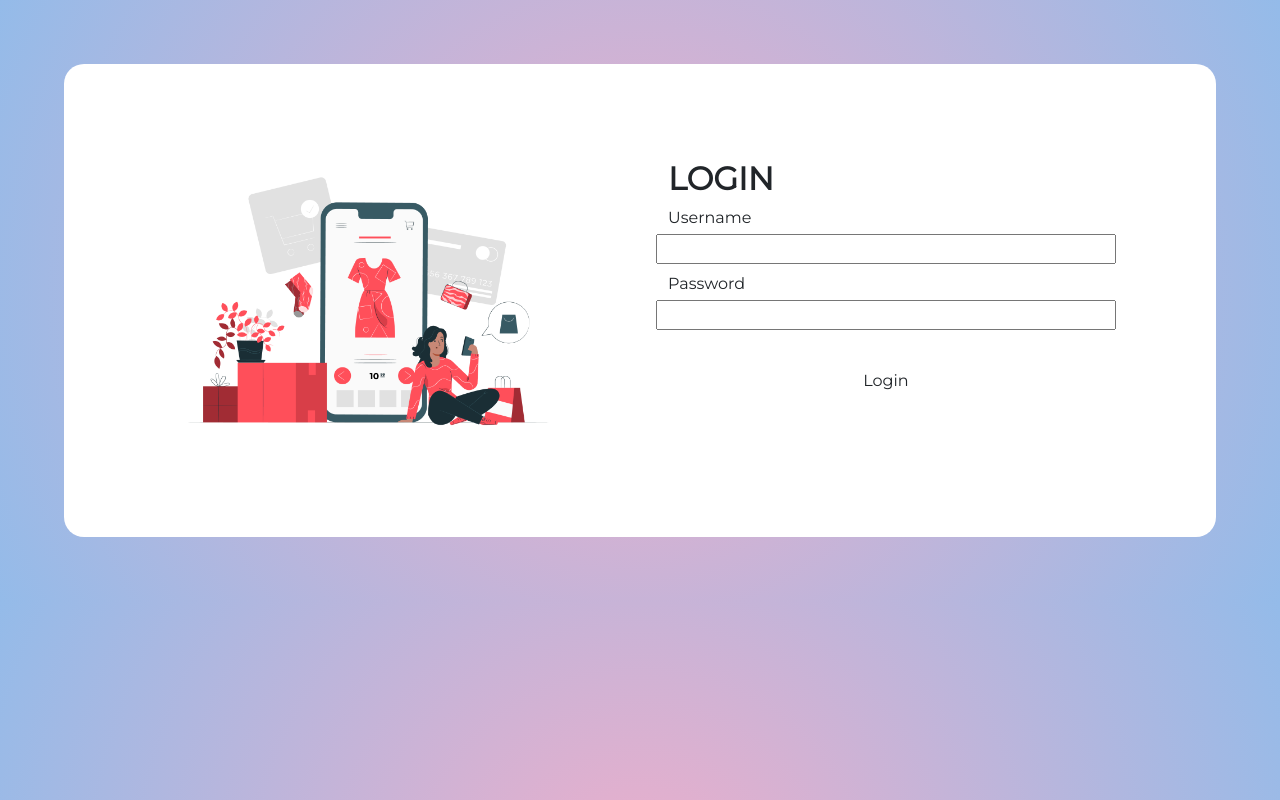
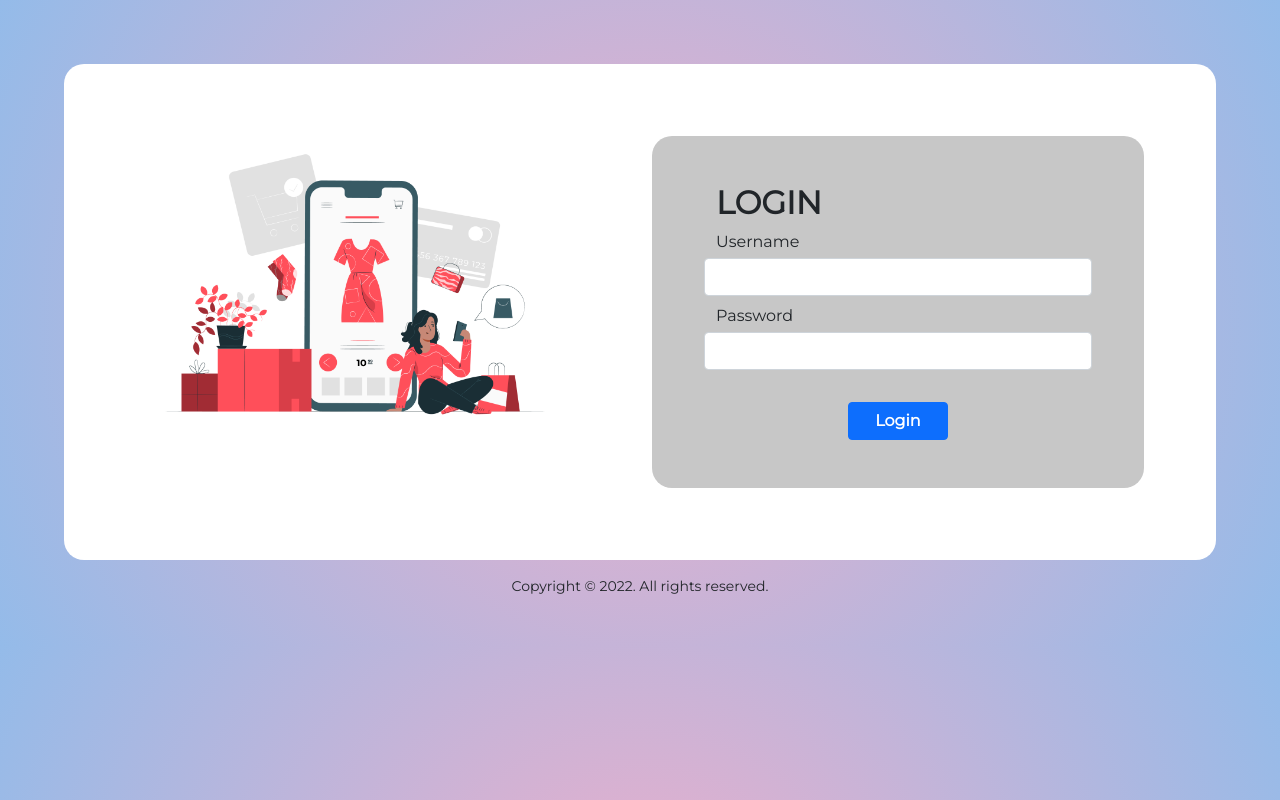
Before and after one commit to BagusSty/ThriftShop, a PHP site: page / in a window 1280 px wide. Run offline with PHP 8.4, Linux system fonts and the light colour scheme.

Commit message:
19:22 16 Maret

```diff
--- a/css/stylesheet.css
+++ b/css/stylesheet.css
@@ -17,3 +17,10 @@ body {
   width: 90%;
   align-self: center;
 }
+.form {
+  background-color: #c7c7c7;
+  border-radius: 20px;
+}
+.btn {
+  width: 100px;
+}
--- a/login.html
+++ b/login.html
@@ -4,44 +4,57 @@
     <title>Login</title>
     <meta charset="utf-8" />
     <meta name="viewport" content="width=device-width, initial-scale=1" />
-    <!-- Boostrap-->
+    <!--Boostrap-->
     <link
       href="https://cdn.jsdelivr.net/npm/bootstrap@5.1.3/dist/css/bootstrap.min.css"
       rel="stylesheet"
       integrity="sha384-1BmE4kWBq78iYhFldvKuhfTAU6auU8tT94WrHftjDbrCEXSU1oBoqyl2QvZ6jIW3"
       crossorigin="anonymous"
     />
+    <!--CSS-->
     <link rel="stylesheet" href="css/stylesheet.css" />
   </head>
   <body>
     <div class="container-fluid px-1 px-md-5 px-lg-1 px-xl-5 py-5 mx-auto">
-      <div class="card border-0 m-3 p-5 border-0">
+      <div class="card border-0 m-3 p-4 border-0">
         <div class="row d-flex p-5">
           <div class="col-lg-6">
             <img class="img img-fluid" src="assets/img/3255317.jpg" alt="" />
           </div>
           <div class="col-lg-6">
-            <form class="form" action="#" method="post">
+            <!--Form Login-->
+            <form class="form form-group p-lg-5" action="#" method="post">
               <div class="row px-3">
                 <h2 class="title"><b>LOGIN</b></h2>
               </div>
               <div class="row px-3">
                 <label for="username" class="mb-1 text-sm">Username </label>
-                <input type="text" class="mb-2" name="username" />
+                <input type="text" class="form-control mb-2" name="username" />
               </div>
               <div class="row px-3">
                 <label for="password" class="mb-1 text-sm">Password </label>
-                <input type="password" class="mb-2" name="password" />
+                <input
+                  type="password"
+                  class="form-control mb-2"
+                  name="password"
+                />
               </div>
               <div class="row mt-4 justify-content-center">
-                <button type="submit" name="submit" class="btn text-center">
-                  Login
+                <button type="submit" name="submit" class="btn btn-primary">
+                  <b>Login</b>
                 </button>
               </div>
             </form>
           </div>
         </div>
       </div>
+      <div class="row px-3 text-center">
+        <footer>
+          <small class="ml-4 ml-sm-5 mb-2"
+            >Copyright &copy; 2022. All rights reserved.</small
+          >
+        </footer>
+      </div>
     </div>
   </body>
 </html>
```
